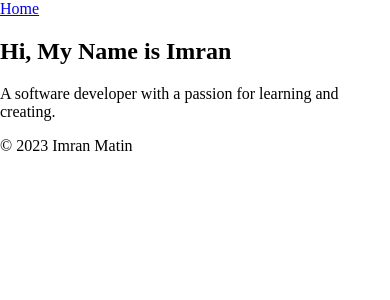
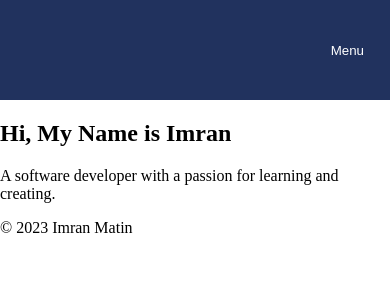
Before and after one commit to imranmatin23/imranmatin23.github.io, a React (Create React App) app: page / in a window 390 px wide. Shown: the top 300 px of the page. Built offline with nearby package versions, Linux system fonts and the light colour scheme.

Commit message:
Implement Navbar basics

```diff
--- a/src/components/Navbar.js
+++ b/src/components/Navbar.js
@@ -1,11 +1,35 @@
-import React from "react";
-import { Link } from "react-router-dom";
+import React, { useEffect, useState } from "react";
+import { Link, useLocation } from "react-router-dom";
 import "../styles/Navbar.css";
 
 function Navbar() {
+
+  // Used to track if Navbar is open or closed
+  const [expandNavbar, setExpandNavbar] = useState(false)
+
+  // Stores the current URL in the Web Browser
+  const location = useLocation()
+
+  // Collapse the Navbar whenever a new URL in the navbar is clicked
+  useEffect(() => {
+    setExpandNavbar(false);
+  }, [location])
+
   return (
-    <div>
-    <Link to="/">Home</Link>
+    <div className="navbar" id={expandNavbar ? "open": "close"}>
+      <div className="toggleButton">
+        {/* When button is clicked, expand or collapse navbar */}
+        <button onClick={
+          () => {
+            setExpandNavbar((prev) => !prev)
+        }}>
+          {/* TODO: Use ReorderIcon */}
+          Menu
+        </button>
+      </div>
+      <div className="links">
+        <Link to="/">Home</Link>
+      </div>
     </div>
   );
 }
--- a/src/styles/Navbar.css
+++ b/src/styles/Navbar.css
@@ -0,0 +1,88 @@
+.navbar {
+    width: 100%;
+    height: 100px;
+    background: #21325e;
+  }
+
+  .links {
+    width: 100%;
+    height: 100%;
+    display: flex;
+    align-items: center;
+    justify-content: center;
+    color: white;
+  }
+
+  .navbar a {
+    color: white;
+    text-decoration: none;
+    margin: 20px;
+    font-size: 25px;
+  }
+
+  .toggleButton {
+    width: 100%;
+    height: 100px;
+    display: flex;
+    align-items: center;
+    justify-content: flex-end;
+  }
+
+  .toggleButton svg {
+    font-size: 50px;
+  }
+  .toggleButton button {
+    margin-right: 20px;
+    background-color: transparent;
+    border: none;
+    color: white;
+    cursor: pointer;
+  }
+
+  #open {
+    height: 100vh;
+  }
+
+  #open .links {
+    flex-direction: column;
+    justify-content: flex-start;
+    margin-top: 100px;
+  }
+
+  #open a {
+    width: 100%;
+    text-align: center;
+  }
+
+  @media only screen and (max-width: 900px) {
+    .navbar a {
+      width: 70px;
+    }
+  }
+
+  @media only screen and (max-width: 600px) {
+    .toggleButton {
+      display: flex;
+    }
+    #close a {
+      display: none;
+    }
+  }
+
+  @media only screen and (min-width: 600px) {
+    .toggleButton {
+      display: none;
+    }
+
+    .hiddenLinks {
+      display: none;
+    }
+
+    #open {
+      height: 100px;
+    }
+
+    #open .links {
+      flex-direction: row;
+    }
+  }
```
